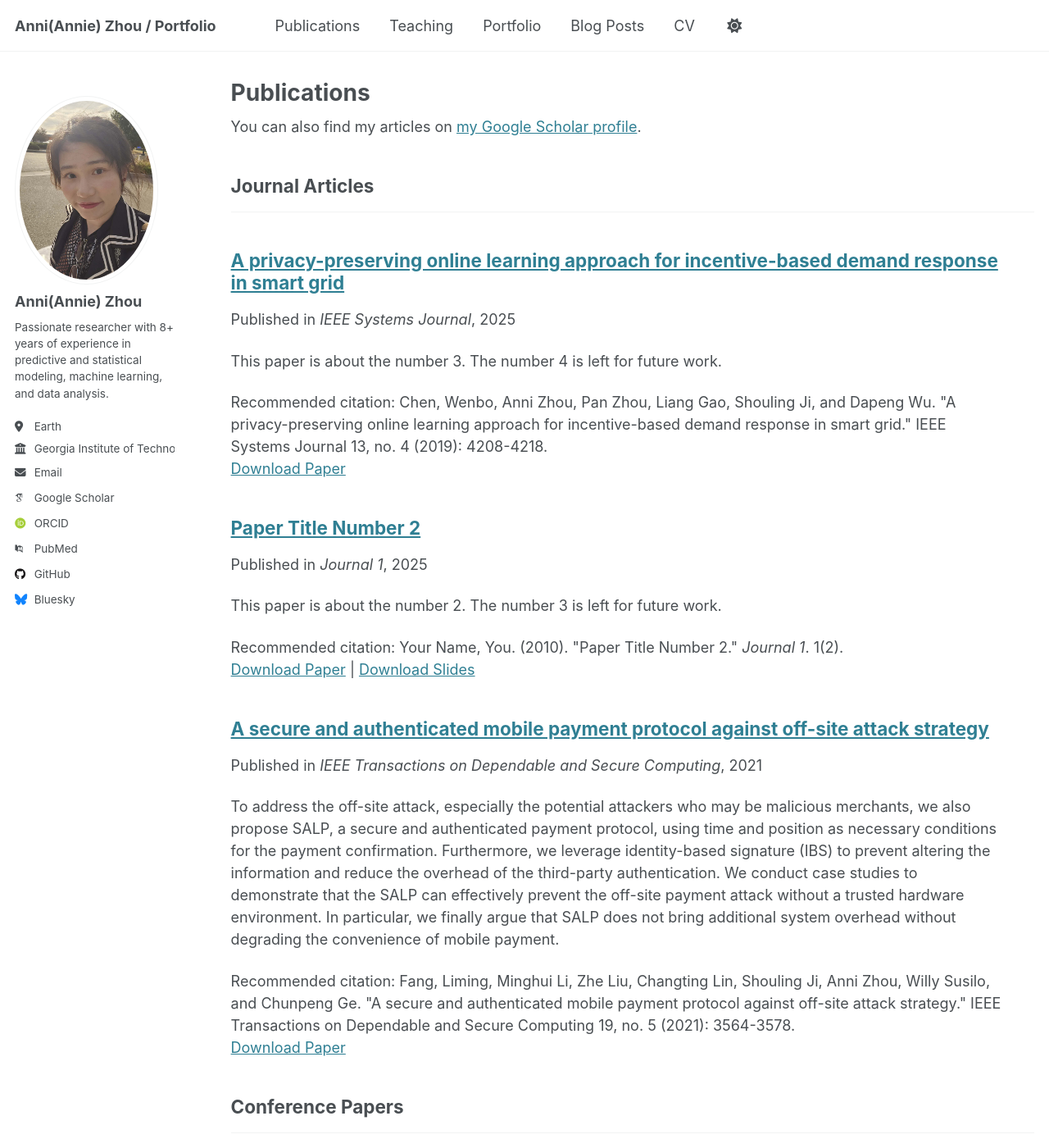
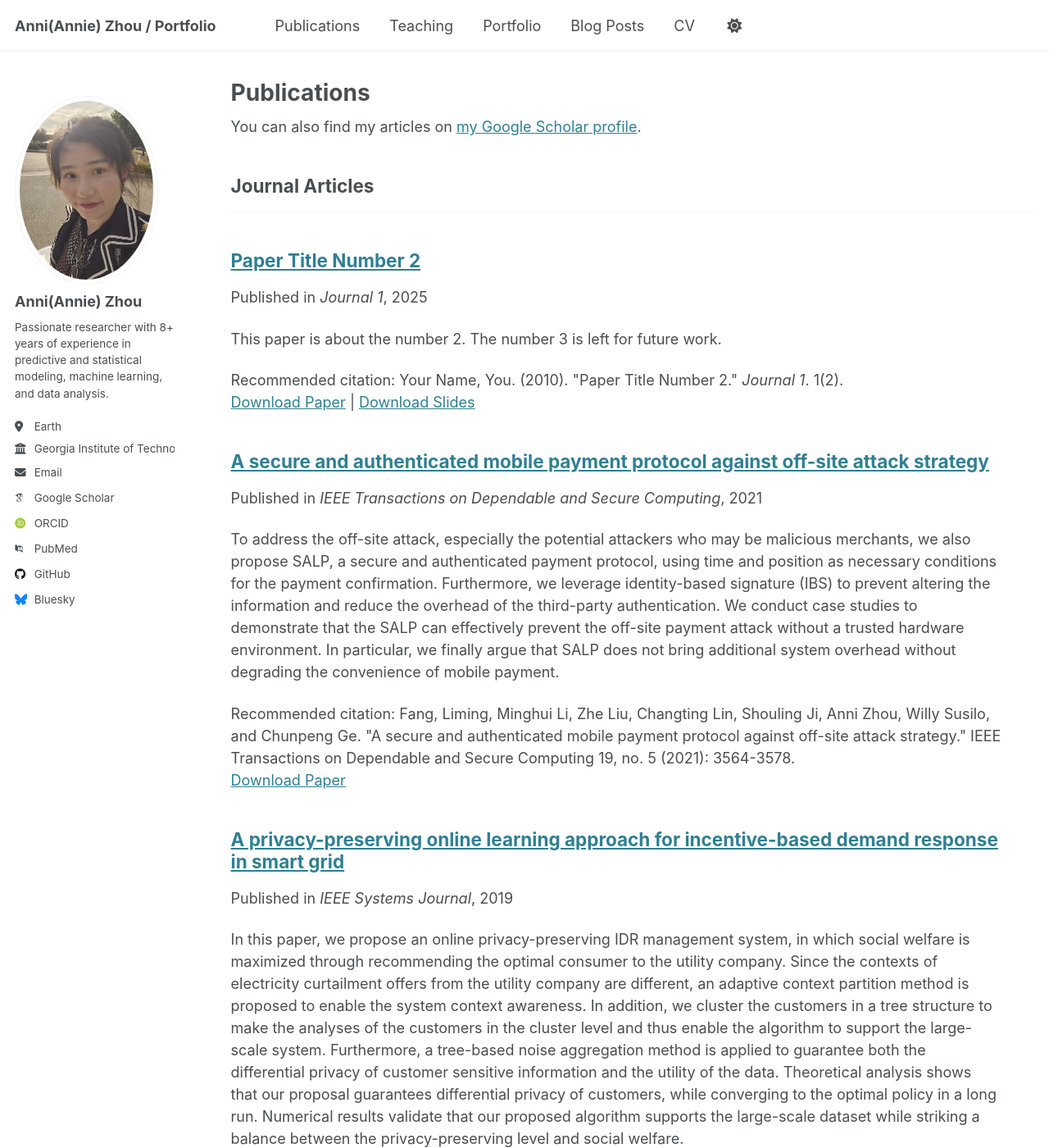
Before and after one commit to Annie983284450-1/Annie983284450-1.github.io, a Jekyll site: the page built from _pages/publications.html, in a window 1280 px wide and 1400 px high. Shown: the whole window at 82% size. Built offline with Jekyll 4.4.1, drawn with Linux system fonts in a browser that asks for light colours; some web fonts are replaced; some of the changed text lies outside the part shown.

Commit message:
Update 2025-03-19-paper-title-number-3.md

```diff
--- a/_publications/2025-03-19-paper-title-number-3.md
+++ b/_publications/2025-03-19-paper-title-number-3.md
@@ -3,8 +3,8 @@ title: "A privacy-preserving online learning approach for incentive-based demand
 collection: publications
 category: manuscripts
 permalink: /publication/2025-03-19-paper-title-number-3
-excerpt: 'This paper is about the number 3. The number 4 is left for future work.'
-date: 2025-03-19
+excerpt: 'In this paper, we propose an online privacy-preserving IDR management system, in which social welfare is maximized through recommending the optimal consumer to the utility company. Since the contexts of electricity curtailment offers from the utility company are different, an adaptive context partition method is proposed to enable the system context awareness. In addition, we cluster the customers in a tree structure to make the analyses of the customers in the cluster level and thus enable the algorithm to support the large-scale system. Furthermore, a tree-based noise aggregation method is applied to guarantee both the differential privacy of customer sensitive information and the utility of the data. Theoretical analysis shows that our proposal guarantees differential privacy of customers, while converging to the optimal policy in a long run. Numerical results validate that our proposed algorithm supports the large-scale dataset while striking a balance between the privacy-preserving level and social welfare.'
+date: 2019-02-14
 venue: 'IEEE Systems Journal'
 # slidesurl: 'http://academicpages.github.io/files/slides3.pdf'
 paperurl: 'https://ieeexplore.ieee.org/abstract/document/8642292'
```
